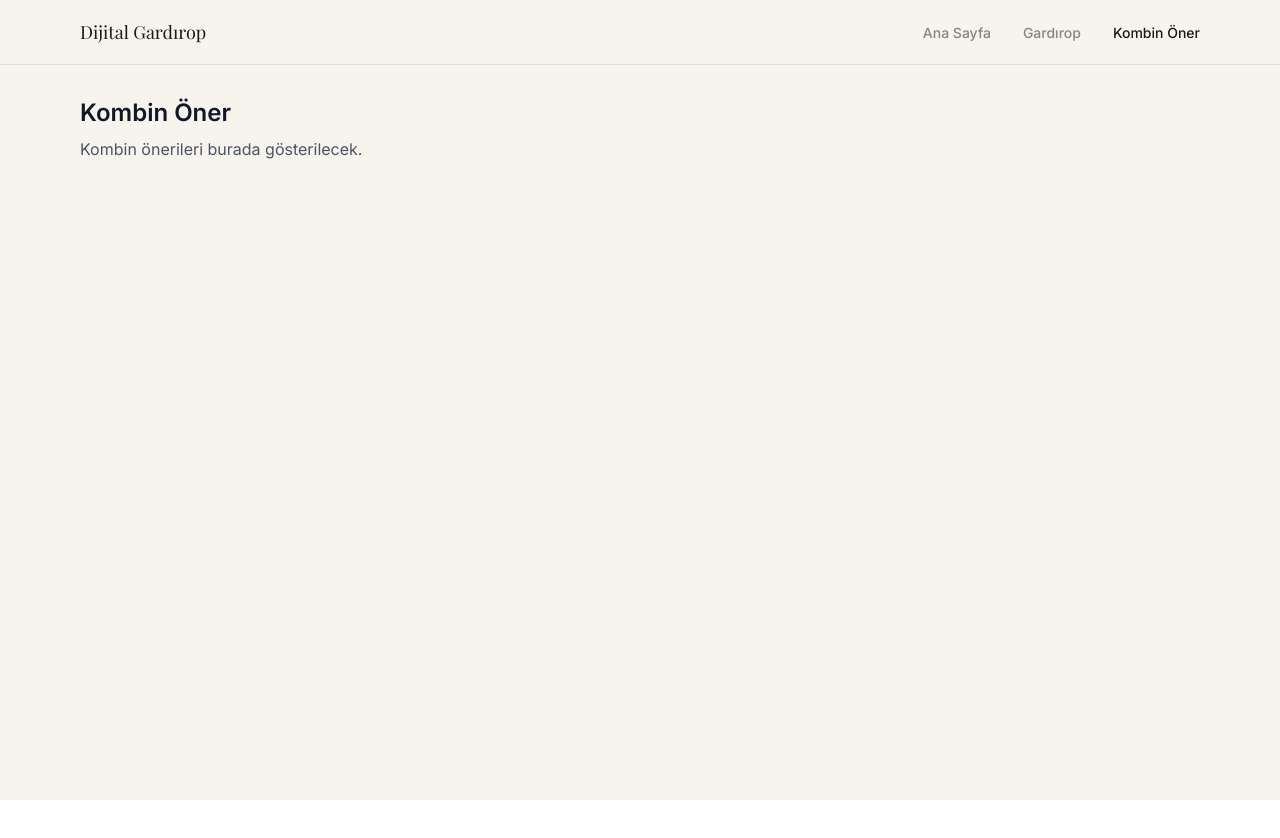
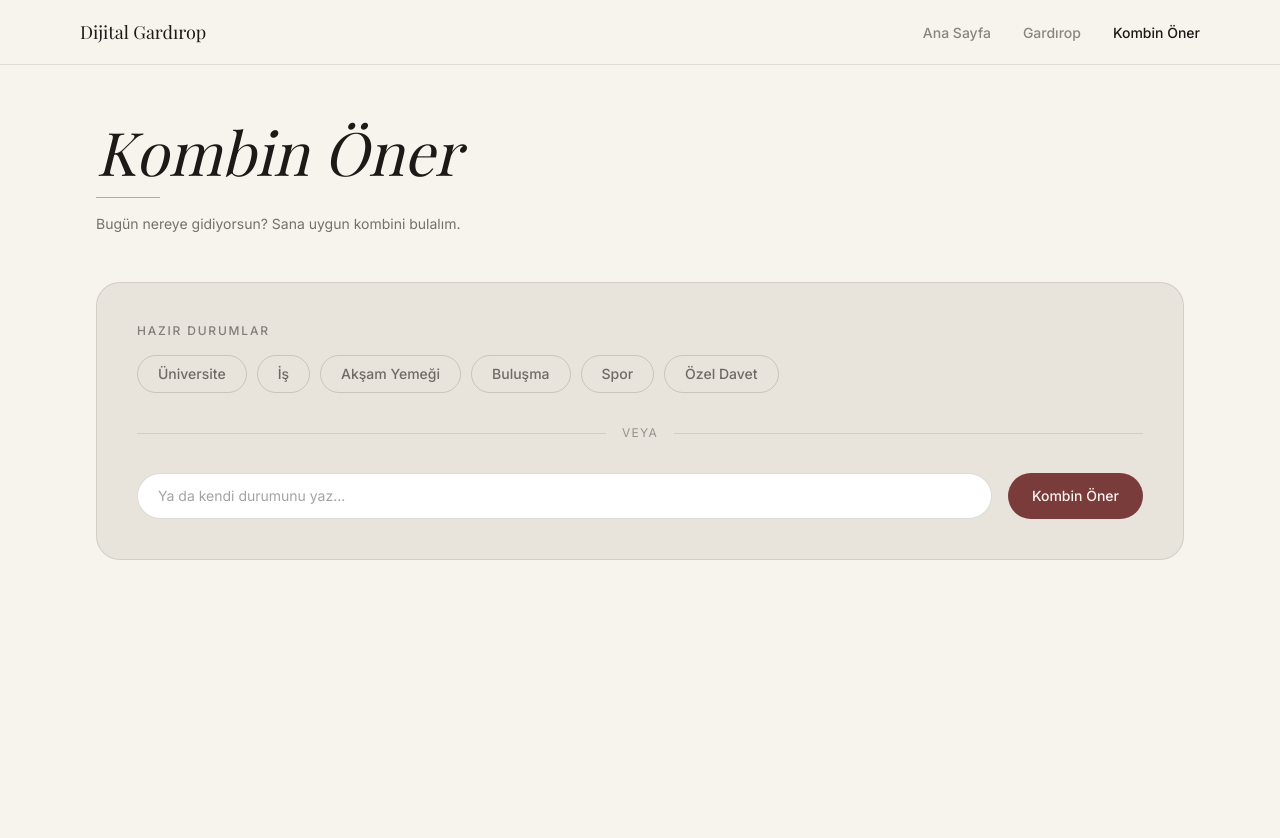
Before and after one commit to serratkn/dijital-gardirop, a React (Vite) app in the folder frontend/: page /kombin-oner in a window 1280 px wide. Shown: the top 838 px of the page. Before the commit the page ends 800 px from the top, so only its background shows below. Built offline with nearby package versions, Linux system fonts and the light colour scheme; a web font is replaced by a local one.

Commit message:
feat(kombin-oner): kombin öneri sayfası tasarımı tamamlandı

```diff
--- a/frontend/src/components/ui/Button.jsx
+++ b/frontend/src/components/ui/Button.jsx
@@ -1,6 +1,7 @@
 const VARIANTS = {
   primary: 'bg-burgundy text-ivory hover:opacity-90',
   outline: 'border border-ink/15 text-ink hover:border-dusty-rose hover:text-dusty-rose',
+  rose: 'border border-dusty-rose text-dusty-rose hover:bg-dusty-rose hover:text-ivory',
 }
 
 const SIZES = {
--- a/frontend/src/pages/OutfitSuggestion.jsx
+++ b/frontend/src/pages/OutfitSuggestion.jsx
@@ -1,8 +1,104 @@
+import { useState } from 'react'
+import PageHeader from '../components/ui/PageHeader'
+import FilterPills from '../components/ui/FilterPills'
+import Button from '../components/ui/Button'
+import ClothingCard from '../components/ClothingCard'
+import { CLOTHES } from '../data/clothing'
+
+const OCCASIONS = ['Üniversite', 'İş', 'Akşam Yemeği', 'Buluşma', 'Spor', 'Özel Davet']
+
+// Üst + Alt + Ayakkabı + Çanta kombinasyonları (mock veri, mevcut gardırop öğelerinden).
+const OUTFIT_SUGGESTIONS = [
+  [1, 5, 13, 17],
+  [3, 6, 15, 18],
+  [4, 7, 16, 19],
+]
+
 function OutfitSuggestion() {
+  const [selectedOccasion, setSelectedOccasion] = useState('')
+  const [customText, setCustomText] = useState('')
+  const [suggestionIndex, setSuggestionIndex] = useState(0)
+  const [isSaved, setIsSaved] = useState(false)
+
+  const selectOccasion = (occasion) => {
+    setSelectedOccasion(occasion)
+    setSuggestionIndex(0)
+    setIsSaved(false)
+  }
+
+  const handleCustomSubmit = (event) => {
+    event.preventDefault()
+    if (!customText.trim()) return
+    selectOccasion(customText.trim())
+  }
+
+  const showAnother = () => {
+    setSuggestionIndex((prev) => (prev + 1) % OUTFIT_SUGGESTIONS.length)
+    setIsSaved(false)
+  }
+
+  const suggestionItems = OUTFIT_SUGGESTIONS[suggestionIndex]
+    .map((id) => CLOTHES.find((item) => item.id === id))
+    .filter(Boolean)
+
   return (
-    <div className="max-w-6xl mx-auto px-4 py-8">
-      <h1 className="text-2xl font-semibold text-gray-900">Kombin Öner</h1>
-      <p className="mt-2 text-gray-600">Kombin önerileri burada gösterilecek.</p>
+    <div className="min-h-screen bg-ivory">
+      <div className="mx-auto max-w-6xl px-6 py-14 sm:px-8">
+        <PageHeader
+          title="Kombin Öner"
+          subtitle="Bugün nereye gidiyorsun? Sana uygun kombini bulalım."
+        />
+
+        <div className="mt-12 rounded-3xl border border-ink/10 bg-warm-gray p-8 sm:p-10">
+          <p className="text-xs font-medium uppercase tracking-[0.15em] text-ink/50">
+            Hazır Durumlar
+          </p>
+          <div className="mt-4">
+            <FilterPills options={OCCASIONS} active={selectedOccasion} onChange={selectOccasion} />
+          </div>
+
+          <div className="my-8 flex items-center gap-4">
+            <span className="h-px flex-1 bg-ink/10" />
+            <span className="text-xs uppercase tracking-widest text-ink/40">veya</span>
+            <span className="h-px flex-1 bg-ink/10" />
+          </div>
+
+          <form onSubmit={handleCustomSubmit} className="flex flex-col gap-4 sm:flex-row">
+            <input
+              type="text"
+              value={customText}
+              onChange={(event) => setCustomText(event.target.value)}
+              placeholder="Ya da kendi durumunu yaz..."
+              className="flex-1 rounded-full border border-ink/15 bg-white px-5 py-3 text-sm text-ink placeholder:text-ink/40 focus:border-dusty-rose focus:outline-none"
+            />
+            <Button type="submit" variant="primary">
+              Kombin Öner
+            </Button>
+          </form>
+        </div>
+
+        {selectedOccasion && (
+          <section className="mt-16">
+            <h2 className="font-display text-2xl italic text-ink">Senin İçin Önerimiz</h2>
+            <p className="mt-2 text-sm text-ink/50">{selectedOccasion} için seçtiklerimiz</p>
+
+            <div className="mt-6 grid grid-cols-2 gap-6 sm:grid-cols-4">
+              {suggestionItems.map((item) => (
+                <ClothingCard key={item.id} item={item} />
+              ))}
+            </div>
+
+            <div className="mt-8 flex flex-wrap gap-3">
+              <Button variant="outline" onClick={showAnother}>
+                Başka Öneri Göster
+              </Button>
+              <Button variant="rose" onClick={() => setIsSaved((prev) => !prev)}>
+                {isSaved ? 'Kaydedildi' : 'Bu Kombini Kaydet'}
+              </Button>
+            </div>
+          </section>
+        )}
+      </div>
     </div>
   )
 }
```
